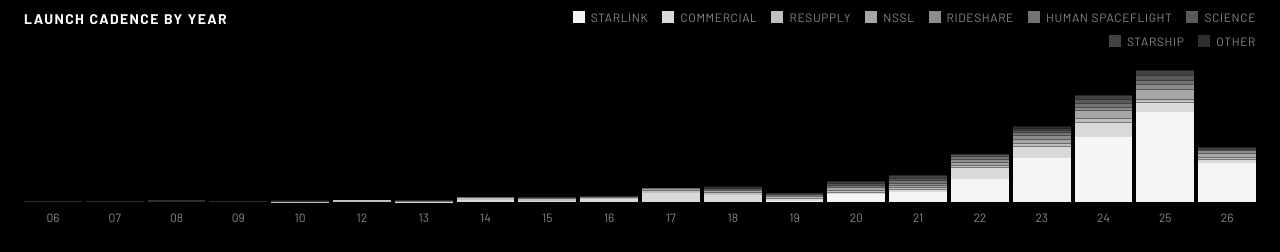
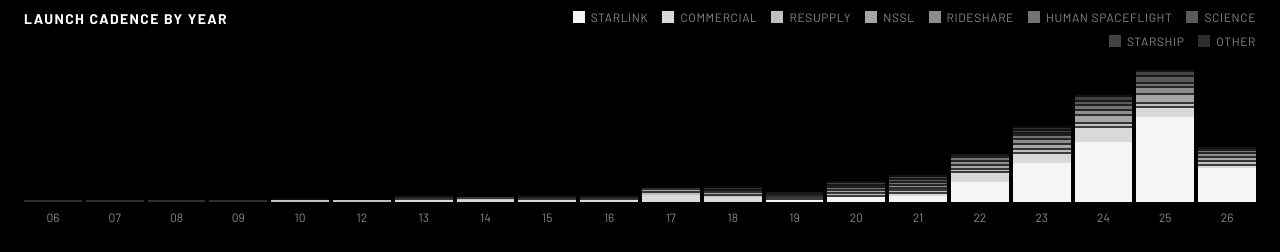
Before and after one commit to joiscoding/spacex, a React (Vite) app in the folder web/: page / in a window 1280 px wide. Shown: the part 139-391 px from the top of the page. Built offline with nearby package versions, Linux system fonts and the light colour scheme.

Commit message:
Clarify selected cadence chart segments
Co-authored-by: JY <joiscoding@users.noreply.github.com>

```diff
--- a/web/src/styles.css
+++ b/web/src/styles.css
@@ -149,8 +149,7 @@ body {
   opacity: 0.8;
 }
 .barcol.active .barstack {
-  outline: 1px solid var(--fg);
-  outline-offset: 2px;
+  box-shadow: 0 0 0 1px var(--fg), 0 0 0 3px var(--bg);
 }
 .barcol .yr {
   font-size: 12px;
@@ -158,9 +157,10 @@ body {
 }
 .barseg {
   width: 100%;
+  min-height: 2px;
 }
 .barseg + .barseg {
-  border-top: 1px solid rgba(0, 0, 0, 0.45);
+  border-top: 2px solid rgba(0, 0, 0, 0.72);
 }
 
 /* Layout */
```
